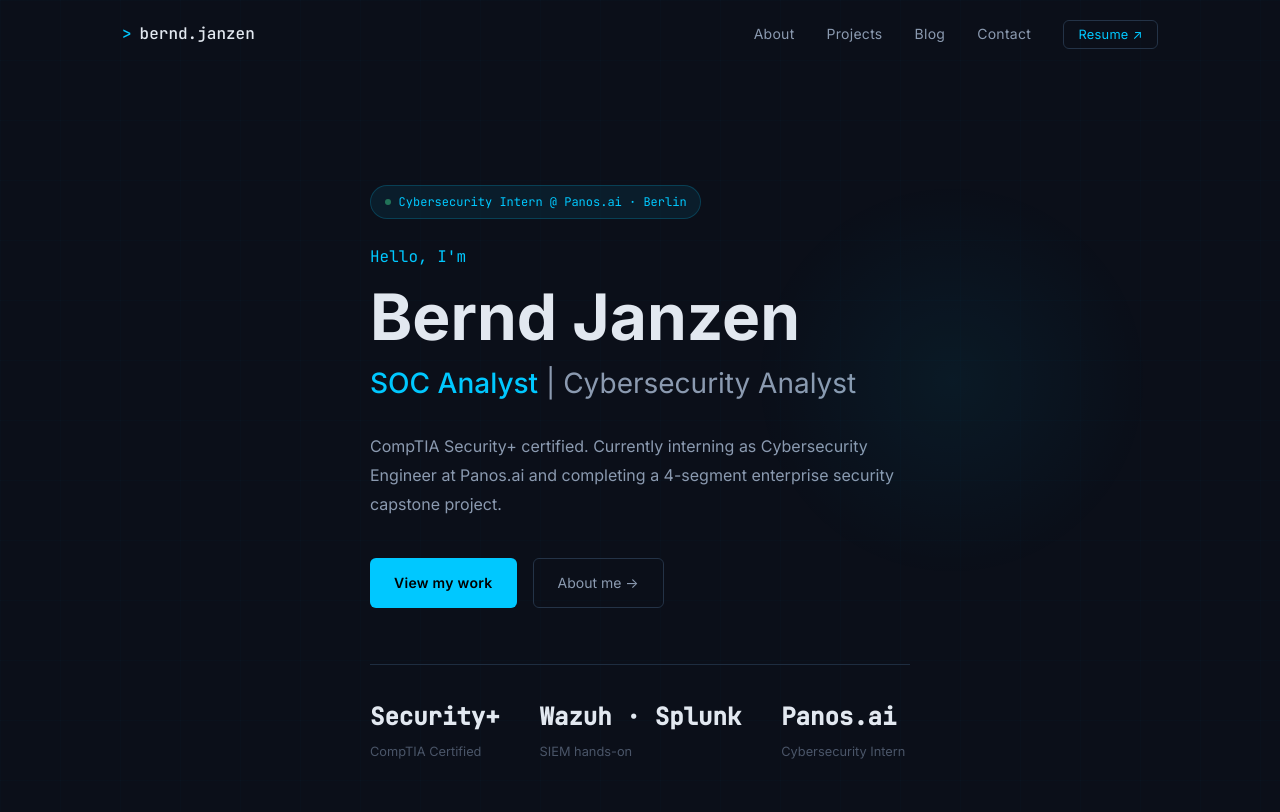
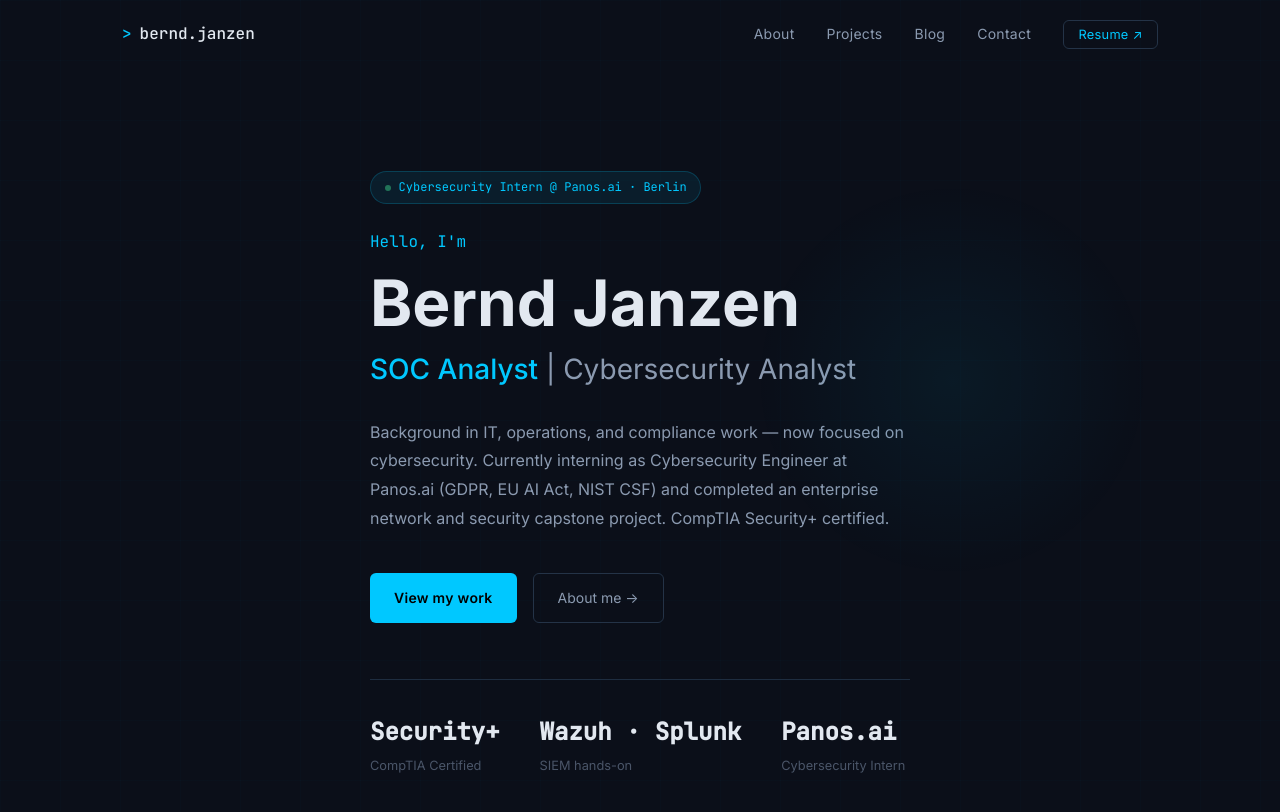
Before and after one commit to manjou/manjou.github.io, a Jekyll site: the page built from index.html, in a window 1280 px wide and 900 px high. Shown: the top 812 px of the window. Built offline with Jekyll 4.4.1, drawn with Linux system fonts in a browser that asks for light colours; some of the changed text lies outside the part shown.

Commit message:
Honest skills: remove cloud tags; update hero intro text
Co-Authored-By: Claude Sonnet 4.6 <noreply@anthropic.com>

```diff
--- a/index.html
+++ b/index.html
@@ -17,7 +17,7 @@ layout: default
         <span class="highlight">SOC Analyst</span> | Cybersecurity Analyst
       </p>
       <p class="hero-desc">
-        CompTIA Security+ certified. Currently interning as Cybersecurity Engineer at Panos.ai and completing a 4-segment enterprise security capstone project.
+        Background in IT, operations, and compliance work — now focused on cybersecurity. Currently interning as Cybersecurity Engineer at Panos.ai (GDPR, EU AI Act, NIST CSF) and completed an enterprise network and security capstone project. CompTIA Security+ certified.
       </p>
       <div class="hero-actions">
         <a href="#projects" class="btn-primary">View my work</a>
@@ -117,11 +117,8 @@ layout: default
           </div>
         </div>
         <div class="skill-category">
-          <span class="skill-category-label">Cloud &amp; Programming</span>
+          <span class="skill-category-label">Programming</span>
           <div class="skill-tags">
-            <span class="skill-tag">AWS</span>
-            <span class="skill-tag">Azure</span>
-            <span class="skill-tag">GCP</span>
             <span class="skill-tag">Python</span>
             <span class="skill-tag">JavaScript</span>
             <span class="skill-tag">Bash</span>
@@ -159,9 +156,8 @@ layout: default
           <span class="tech-tag">GDPR</span>
           <span class="tech-tag">EU AI Act</span>
           <span class="tech-tag">NIST CSF</span>
-          <span class="tech-tag">AWS</span>
-          <span class="tech-tag">Azure</span>
-          <span class="tech-tag">GCP</span>
+          <span class="tech-tag">Linear</span>
+          <span class="tech-tag">GitHub</span>
         </div>
       </div>
       <!-- Aurora AI Security -->
```
